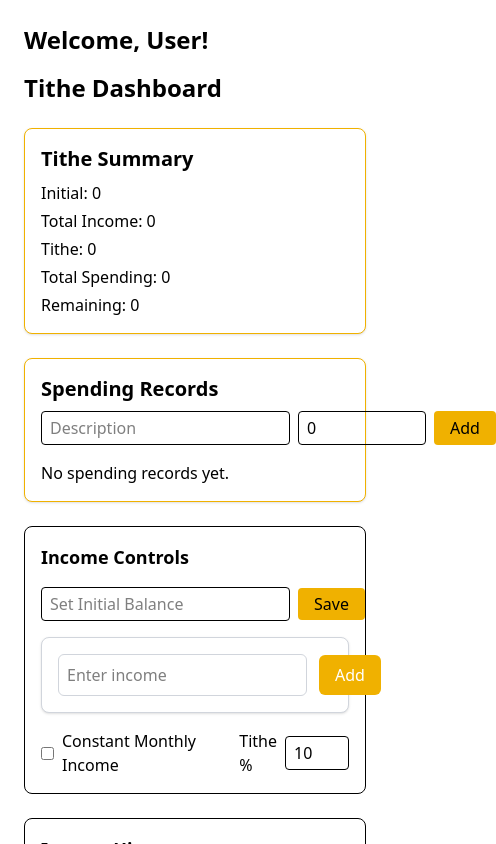
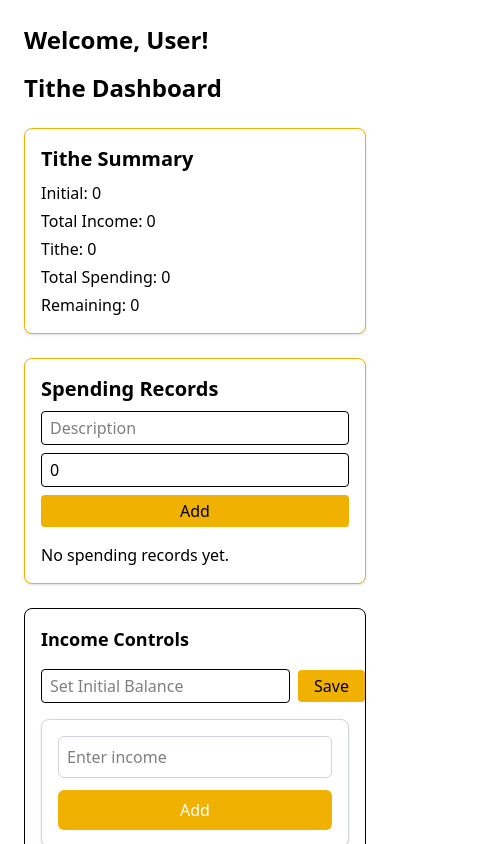
Before and after one commit to Bisrate19/my-asrat, a Next.js app: page /dashboard in a window 390 px wide. Shown: the top 844 px of the page, 496 px wide, since content can reach past the window. Built offline with nearby package versions, Linux system fonts and the light colour scheme.

Commit message:
responsive correction

```diff
--- a/src/app/dashboard/components/IncomeForm.tsx
+++ b/src/app/dashboard/components/IncomeForm.tsx
@@ -20,9 +20,28 @@ export default function IncomeForm({ onAddIncome }: IncomeFormProps) {
   };
 
   return (
+    // <form
+    //   onSubmit={handleSubmit}
+    //   className="flex items-center gap-3 p-4 border border-gray-300 rounded-lg bg-white shadow"
+    // >
+    //   <input
+    //     type="number"
+    //     value={amount}
+    //     onChange={(e) => setAmount(e.target.value)}
+    //     placeholder="Enter income"
+    //     className="flex-1 p-2 border border-gray-300 rounded-md focus:outline-none focus:ring-2 focus:ring-yellow-500 text-black bg-white"
+    //   />
+    //   <button
+    //     type="submit"
+    //     className="px-4 py-2 bg-yellow-500 text-white rounded-md hover:bg-yellow-600 transition"
+    //   >
+    //     Add
+    //   </button>
+    // </form>
+
 <form
   onSubmit={handleSubmit}
-      className="flex items-center gap-3 p-4 border border-gray-300 rounded-lg bg-white shadow"
+  className="flex flex-col sm:flex-row items-stretch sm:items-center gap-3 p-4 border border-gray-300 rounded-lg bg-white shadow"
 >
   <input
     type="number"
@@ -33,10 +52,13 @@ export default function IncomeForm({ onAddIncome }: IncomeFormProps) {
   />
   <button
     type="submit"
-        className="px-4 py-2 bg-yellow-500 text-white rounded-md hover:bg-yellow-600 transition"
+    className="px-4 py-2 bg-yellow-500 text-white rounded-md hover:bg-yellow-600 transition w-full sm:w-auto"
   >
     Add
   </button>
 </form>
+
+
+
   );
 }
--- a/src/app/dashboard/components/SpendingTable.tsx
+++ b/src/app/dashboard/components/SpendingTable.tsx
@@ -35,7 +35,10 @@ export default function SpendingTable({
       <h2 className="text-xl font-bold mb-2">Spending Records</h2>
 
       {/* Add Spending Form */}
-      <form onSubmit={handleSubmit} className="flex gap-2 mb-4">
+      <form
+        onSubmit={handleSubmit}
+        className="flex flex-col sm:flex-row gap-2 mb-4"
+      >
         <input
           type="text"
           value={description}
@@ -48,11 +51,11 @@ export default function SpendingTable({
           value={amount}
           onChange={(e) => setAmount(Number(e.target.value))}
           placeholder="Amount"
-          className="border rounded px-2 py-1 w-32"
+          className="border rounded px-2 py-1 w-full sm:w-32"
         />
         <button
           type="submit"
-          className="bg-yellow-500 text-black px-4 py-1 rounded"
+          className="bg-yellow-500 text-black px-4 py-1 rounded w-full sm:w-auto"
         >
           Add
         </button>
@@ -62,7 +65,8 @@ export default function SpendingTable({
       {spendingRecords.length === 0 ? (
         <p>No spending records yet.</p>
       ) : (
-        <table className="w-full border-collapse">
+        <div className="overflow-x-auto">
+          <table className="w-full border-collapse min-w-[400px]">
             <thead>
               <tr>
                 <th className="border p-2">Date</th>
@@ -80,6 +84,7 @@ export default function SpendingTable({
               ))}
             </tbody>
           </table>
+        </div>
       )}
     </div>
   );
```
Lines whose indentation alone changed are shown as unchanged.
